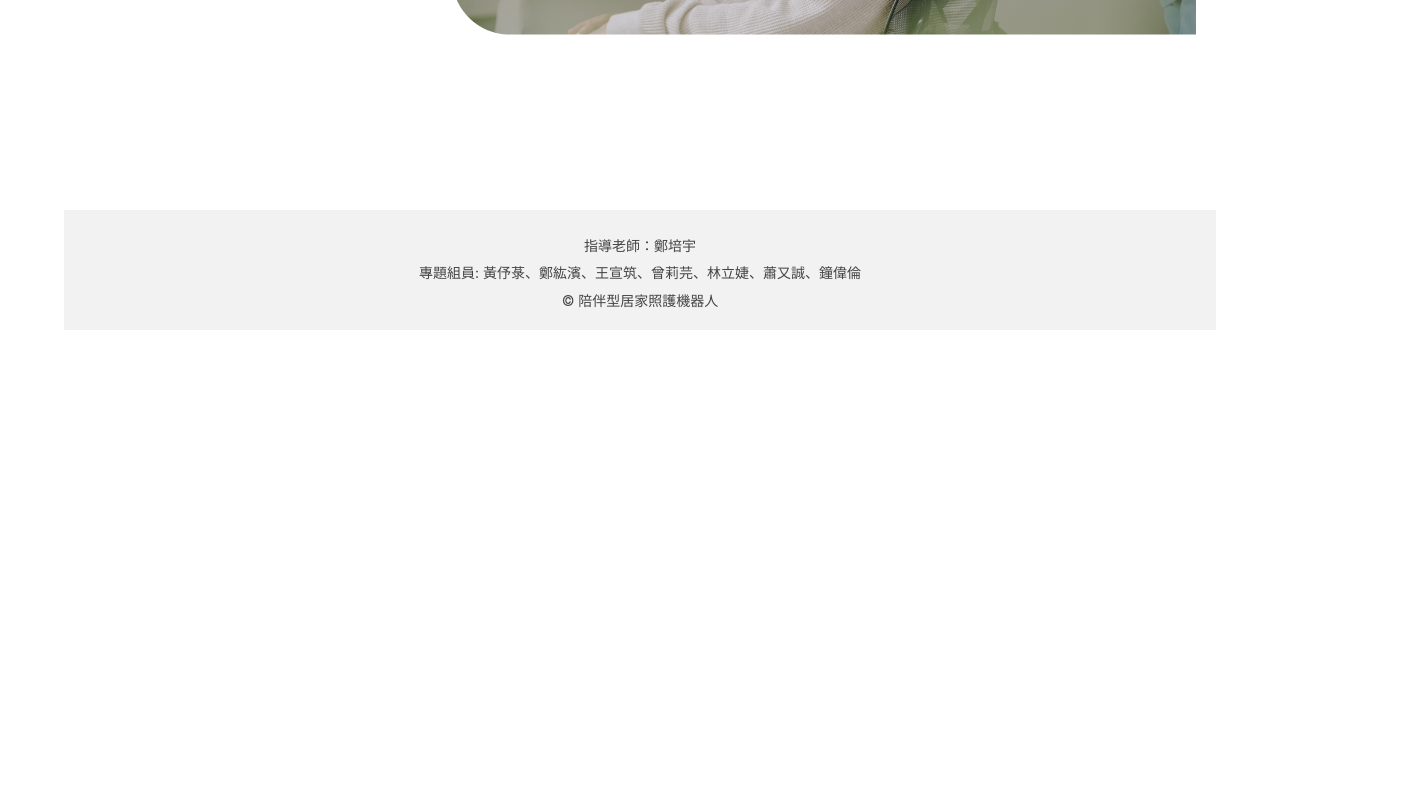
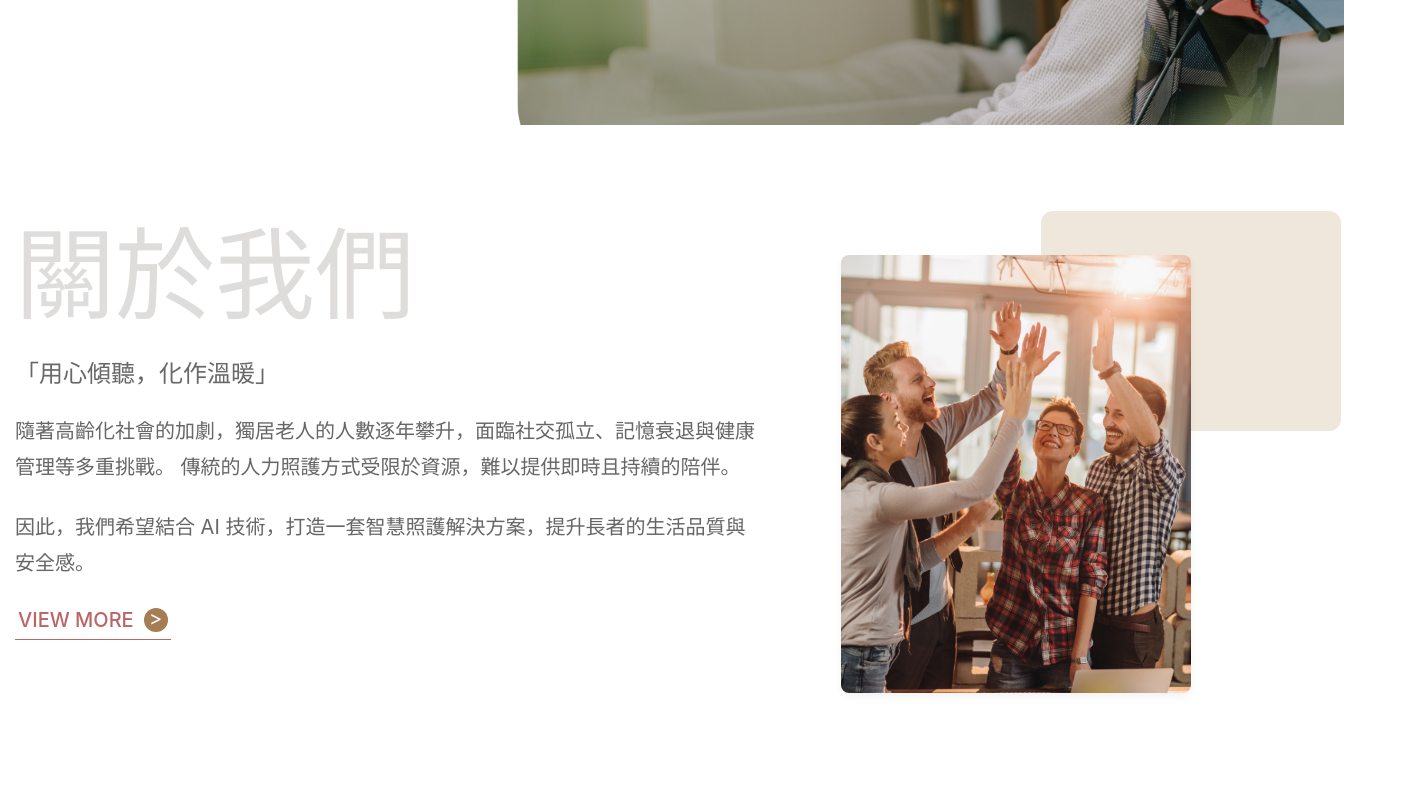
Before and after one commit to Jeiniy/vue, a Vue app: page / in a window 1280 px wide. Shown: the part 580-1380 px from the top of the page, 1408 px wide, since content can reach past the window. Before the commit the page ends 910 px from the top, so only its background shows below. Built offline with nearby package versions, Linux system fonts and the light colour scheme.

Commit message:
調整版面

```diff
--- a/src/App.vue
+++ b/src/App.vue
@@ -28,7 +28,9 @@ function closeMenu() {
 <style>
 html, body, #app {
   width: 100%;
-  height: 100vh;
+  min-height: 100vh;
+  margin: 0;
+  padding: 0;
   display: flex;
   flex-direction: column;
 
@@ -36,8 +38,8 @@ html, body, #app {
 
 
 .page-container {
-  width: 1280px;
-  margin: 0 auto;
+  width: 100%;
+  margin: 0;
   padding: 20px;
   background: #fff;
 }
--- /dev/null
+++ b/src/components/AboutUs.vue
@@ -0,0 +1,147 @@
+<script setup>
+defineProps({
+  msg: {
+    type: String,
+    required: true,
+  },
+})
+</script>
+
+<template>
+  <section class="concept">
+    <div class="text-area">
+      <h1>關於我們</h1>
+      <h3>「用心傾聽，化作溫暖」</h3>
+      <p>
+        隨著高齡化社會的加劇，獨居老人的人數逐年攀升，面臨社交孤立、記憶衰退與健康管理等多重挑戰。
+        傳統的人力照護方式受限於資源，難以提供即時且持續的陪伴。</p><br>
+      <p>
+          因此，我們希望結合 AI 技術，打造一套智慧照護解決方案，提升長者的生活品質與安全感。
+      </p>
+
+        <router-link to="/AboutView" class="view-more">VIEW MORE
+          <span class="circle-arrow">
+            <span class="inner-arrow">&gt;</span>
+          </span>
+        </router-link>
+
+
+    </div>
+    <div class="image-wrap">
+      <div class="bg-block"></div>
+      <img src="@/assets/image/us.png" alt="關於我們">
+    </div>
+  </section>
+</template>
+
+<style scoped>
+.concept {
+  width: 115%;
+  display: flex;
+  background: #ffffff;
+  padding: 70px;
+  border-radius: 20px;
+  flex-wrap: wrap;
+  transform: translateX(-115px);
+}
+
+.text-area {
+  width: 65%;
+  padding-right: 30px;
+}
+
+.text-area h1 {
+  font-size: 100px;
+  color: #5d5954;
+  opacity: 0.2;
+}
+
+.text-area h3 {
+  font-size: 24px;
+  margin-bottom: 20px;
+  color: #686868;
+}
+
+.text-area p {
+  font-size: 20px;
+  color: #666;
+  line-height: 1.8;
+}
+
+.view-more {
+  font-size: 20px;
+  display: inline-flex;
+  align-items: center;
+  margin-top: 20px;
+  color: #ba6666; /* 這裡是文字顏色 */
+  text-decoration: none;
+  font-weight: 500;
+  gap: 10px;
+  border-bottom: 1px solid #ba6666; /* 底線顏色 */
+  transition: all 0.3s;
+}
+
+.view-more:hover {
+  color: #7d4f4f;
+  background-color: #f5d8d8;
+  transform: translateX(5px);
+}
+
+.circle-arrow {
+  display: inline-flex;
+  justify-content: center;
+  align-items: center;
+  width: 24px;
+  height: 24px;
+  border-radius: 50%;
+  background: #a67c52;
+  color: #fff;
+  font-size: 20px;
+  transition: all 0.3s;
+  top: -2px;
+}
+.inner-arrow {
+  position: relative;
+  top: -2px; /* ⬅️ 箭頭往上移動 */
+}
+
+.view-more:hover .circle-arrow {
+  transform: scale(1.1);
+  box-shadow: 0 2px 6px rgba(0, 0, 0, 0.1);
+}
+
+.image-wrap {
+  position: relative;
+  top: 10;
+  width: 10%;
+  padding: 20px;
+  margin-top: 40px;
+  margin-left: -40px;
+  transform: translateX(70px);
+}
+
+.bg-block {
+  position: absolute;
+  left: -20px;
+  width: 300px;
+  height: 220px;
+  background: #efe7dc;
+  border-radius: 12px;
+  z-index: 1;
+  transform: translate(80%, -20%);
+}
+
+.image-wrap img {
+  position: relative;
+  width: 350px;
+  border-radius: 8px;
+  z-index: 2;
+  box-shadow: 0 4px 8px rgba(0, 0, 0, 0.05);
+}
+@media (min-width: 1024px) {
+  .greetings h1,
+  .greetings h3 {
+    text-align: left;
+  }
+}
+</style>
--- a/src/components/Carousel.vue
+++ b/src/components/Carousel.vue
@@ -55,14 +55,15 @@ onUnmounted(() => {
 
 <style scoped>
 .carousel {
-  width: 100%;
+  width: 115%;
   position: relative;
   overflow: hidden;
+  transform: translateX(-50px);
 }
 
 .carousel-slide {
-  width: 100%;
-  height: 530px; /* 高度你可以自己調 */
+  width: 115%;
+  height: 600px; /* 高度你可以自己調 */
   background-size: cover;
   background-position: center;
   background-repeat: no-repeat;
--- a/src/components/Footer.vue
+++ b/src/components/Footer.vue
@@ -14,10 +14,11 @@
     text-align: center;
     padding: 20px;
     font-size: 14px;
-    width: 100%;
+    width: 119%;
     height: 120px;
     color: #444;
     margin-top: 20px;
+    transform: translateX(-115px);
   }
 
   .footer-content p {
--- a/src/components/Navbar.vue
+++ b/src/components/Navbar.vue
@@ -18,11 +18,14 @@
 .navbar {
   display: flex;
   flex-direction: row;
-  width: 100%;
-  height: 80px;
+  width: 118%;
+  max-width: none;
+  margin: 0;
+  height: 85px;
   align-items: center;
-  padding: 15px 30px;
+  padding: 0px 30px;
   background-color: #ffffff;
+  transform: translateX(-110px);
   box-shadow: 0 2px 5px rgba(0, 0, 0, 0.1);
 }
 
--- a/src/components/SideMenu.vue
+++ b/src/components/SideMenu.vue
@@ -64,8 +64,10 @@ defineProps({
 
 .menu-header h2 {
   margin-bottom: 10px;
+  font-size: 27px;
 }
 .menu-header hr {
+  margin-top: 20px;
   margin-bottom: 20px;
 }
 .menu-list {
--- a/src/views/HomeView.vue
+++ b/src/views/HomeView.vue
@@ -4,7 +4,7 @@
     <div class="carousel-wrapper">
       <Carousel />
     </div>
-
+    <AboutUs/>
     <section class="home-intro">
 
     </section>
@@ -12,13 +12,14 @@
 </template>
 
 <script setup>
+import AboutUs from '@/components/AboutUs.vue';
 import Carousel from '@/components/Carousel.vue'
 </script>
 
 
 <style scoped>
 .page-container {
-  min-height: calc(100vh - 100px);
+  min-height: 100vh;
   width: 100%;
   max-width: 1200px; /* 控制版心最大寬度 */
   margin: 0 auto; /* 讓它左右自動置中 */
@@ -42,7 +43,7 @@ import Carousel from '@/components/Carousel.vue'
 
 
 .content-wrapper {
-  max-width: 1200px;
+  max-width: 1500px;
   margin: 0 auto;
   padding: 20px;
 }
```
Also changed, not shown: src/components/HelloWorld.vue (deleted, +0 -44 lines).
